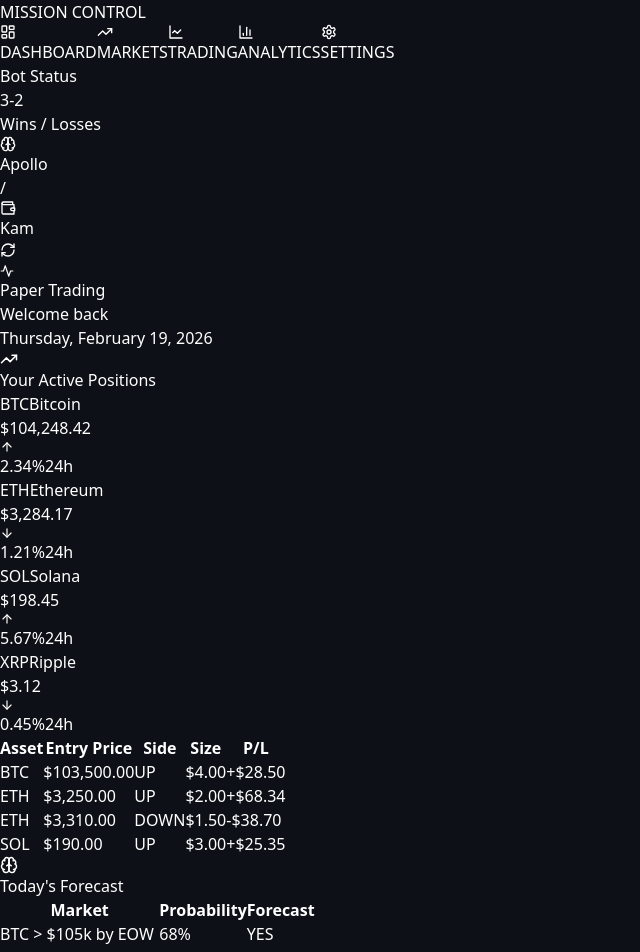
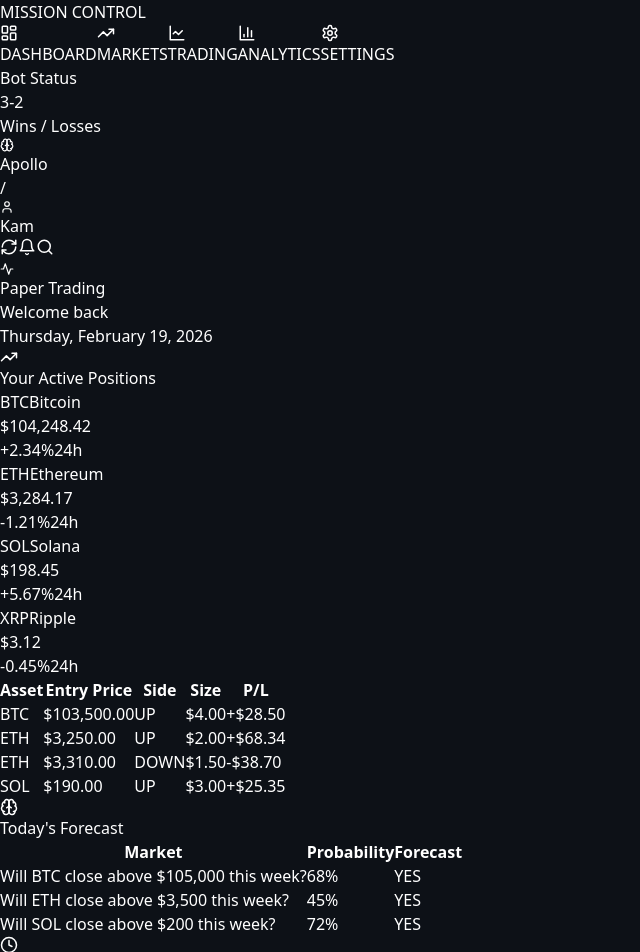
Before and after one commit to Henryfud/mission-control, a Next.js app: page / in a window 1280 px wide. Shown: the top 952 px of the page, without its empty margins (0-640 px from the left). Built offline with nearby package versions, Linux system fonts and the light colour scheme.

Commit message:
Update header with avatars and icons

```diff
--- a/src/app/page.tsx
+++ b/src/app/page.tsx
@@ -7,14 +7,14 @@ import {
   LineChart,
   BarChart3,
   Settings,
-  ChevronDown,
   RefreshCw,
   Wallet,
   Activity,
   Clock,
-  ArrowUp,
-  ArrowDown,
-  Brain
+  Brain,
+  Bell,
+  Search,
+  User
 } from 'lucide-react'
 
 // Navigation items
@@ -67,9 +67,9 @@ const cryptoAssets = [
 
 // Forecast data
 const forecasts = [
-  { market: 'BTC > $105k by EOW', probability: 68, forecast: 'YES' },
-  { market: 'ETH > $3,500 by EOW', probability: 45, forecast: 'NO' },
-  { market: 'SOL > $200 by EOW', probability: 72, forecast: 'YES' },
+  { market: 'Will BTC close above $105,000 this week?', probability: 68, forecast: 'YES' },
+  { market: 'Will ETH close above $3,500 this week?', probability: 45, forecast: 'YES' },
+  { market: 'Will SOL close above $200 this week?', probability: 72, forecast: 'YES' },
 ]
 
 // Recent trades
@@ -94,13 +94,13 @@ function formatCurrency(value: number): string {
 
 export default function Dashboard() {
   const [activeNav, setActiveNav] = useState('dashboard')
-  const [currentTime, setCurrentTime] = useState('')
+  const [currentDate, setCurrentDate] = useState('')
   const [isLoading, setIsLoading] = useState(false)
 
   useEffect(() => {
     const updateTime = () => {
       const now = new Date()
-      setCurrentTime(now.toLocaleDateString('en-US', {
+      setCurrentDate(now.toLocaleDateString('en-US', {
         weekday: 'long',
         year: 'numeric',
         month: 'long',
@@ -108,8 +108,6 @@ export default function Dashboard() {
       }))
     }
     updateTime()
-    const interval = setInterval(updateTime, 60000)
-    return () => clearInterval(interval)
   }, [])
 
   const refreshData = () => {
@@ -141,7 +139,7 @@ export default function Dashboard() {
                   : 'text-[#8b949e] hover:bg-[#21262d] hover:text-white'
               }`}
             >
-              <item.icon size={16} />
+              <item.icon size={18} />
               {item.label}
             </button>
           ))}
@@ -164,26 +162,38 @@ export default function Dashboard() {
       <div className="flex-1 flex flex-col overflow-hidden">
         {/* Header */}
         <header className="h-14 bg-[#010409] border-b border-[#21262d] flex items-center justify-between px-6">
-          <div className="flex items-center gap-4">
+          {/* Left: User Avatars */}
+          <div className="flex items-center gap-3">
             <div className="flex items-center gap-2">
-              <Brain size={16} className="text-[#58a6ff]" />
+              <div className="w-8 h-8 bg-[#a371f7] rounded-full flex items-center justify-center">
+                <Brain size={14} className="text-white" />
+              </div>
               <span className="text-sm font-medium">Apollo</span>
             </div>
             <span className="text-[#30363d]">/</span>
             <div className="flex items-center gap-2">
-              <Wallet size={16} className="text-[#f0883e]" />
+              <div className="w-8 h-8 bg-[#f0883e] rounded-full flex items-center justify-center">
+                <User size={14} className="text-white" />
+              </div>
               <span className="text-sm font-medium">Kam</span>
             </div>
           </div>
 
-          <div className="flex items-center gap-3">
+          {/* Right: Icons */}
+          <div className="flex items-center gap-2">
             <button
               onClick={refreshData}
               className="p-2 text-[#8b949e] hover:text-white hover:bg-[#21262d] rounded-md transition-colors"
             >
-              <RefreshCw size={16} className={isLoading ? 'animate-spin' : ''} />
+              <RefreshCw size={18} className={isLoading ? 'animate-spin' : ''} />
             </button>
-            <div className="flex items-center gap-2 px-3 py-1.5 bg-[#161b22] rounded-md border border-[#30363d]">
+            <button className="p-2 text-[#8b949e] hover:text-white hover:bg-[#21262d] rounded-md transition-colors">
+              <Bell size={18} />
+            </button>
+            <button className="p-2 text-[#8b949e] hover:text-white hover:bg-[#21262d] rounded-md transition-colors">
+              <Search size={18} />
+            </button>
+            <div className="flex items-center gap-2 ml-2 px-3 py-1.5 bg-[#161b22] rounded-md border border-[#30363d]">
               <Activity size={14} className="text-[#3fb950]" />
               <span className="text-sm text-[#3fb950]">Paper Trading</span>
             </div>
@@ -195,7 +205,7 @@ export default function Dashboard() {
           {/* Welcome */}
           <div className="mb-6">
             <h2 className="text-2xl font-semibold">Welcome back</h2>
-            <p className="text-[#8b949e] text-sm mt-1">{currentTime}</p>
+            <p className="text-[#8b949e] text-sm mt-1">{currentDate}</p>
           </div>
 
           {/* Active Positions Section */}
@@ -221,8 +231,7 @@ export default function Dashboard() {
                   <div className={`flex items-center gap-1 text-sm mt-1 ${
                     asset.change >= 0 ? 'text-[#3fb950]' : 'text-[#f85149]'
                   }`}>
-                    {asset.change >= 0 ? <ArrowUp size={14} /> : <ArrowDown size={14} />}
-                    {Math.abs(asset.change)}%
+                    {asset.change >= 0 ? '+' : ''}{asset.change}%
                     <span className="text-[#8b949e] ml-1">24h</span>
                   </div>
                 </div>
```
